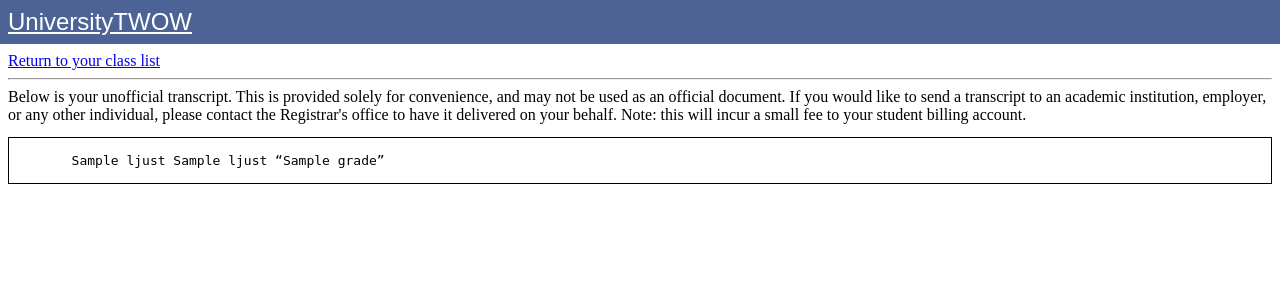
After one commit to 96-LB/UniversityTWOW, a Python web app: template templates/transcript.html in a window 1280 px wide. The commit adds this page. Shown: the top 300 px of the page. Run offline with Jinja, Linux system fonts and the light colour scheme; the template is opened without the code that fills it: most values are stand-ins (such as "Sample title", 1, 10 or a date in 2020).

Commit message:
transcripts!

```diff
--- a/static/css/base.css
+++ b/static/css/base.css
@@ -2,7 +2,7 @@
   --main: #4D6396; /* convert base-64 "TWOW" to hexadecimal */
 }
 
-table, th, tr, td {
+table, th, tr, td, pre {
     border: 1px solid black;
     border-collapse: collapse;
 }
--- a/templates/classes.html
+++ b/templates/classes.html
@@ -17,5 +17,11 @@
     </li>
     {%- endfor %}
 </ul>
+<hr>
+<div>
+    <a href="{{url_for('transcript')}}">
+        Unofficial transcripts are now available!
+    </a>
+<div>
 {%- endif %}
 {% endblock %}
--- /dev/null
+++ b/templates/transcript.html
@@ -0,0 +1,23 @@
+{% extends 'base.html' %}
+{% block css %}{% endblock %}
+{% block js %}{% endblock %}
+{% block body %}
+<div>
+    <a href="{{url_for('classes')}}">Return to your class list</a>
+</div>
+<hr>
+{%- if not grades %}
+<div>
+    No transcript is available at this time.
+</div>
+{%- else %}
+<div>
+    Below is your unofficial transcript. This is provided solely for convenience, and may not be used as an official document. If you would like to send a transcript to an academic institution, employer, or any other individual, please contact the Registrar's office to have it delivered on your behalf. Note: this will incur a small fee to your student billing account.
+</div>
+<pre>
+{% for class_, grade in grades.items() %}
+{{class_.ljust(10)}} {{grade[0].ljust(4)}} {{"“" + grade[1] + "”" if grade[1] else ""}}
+{%- endfor %}
+</pre>
+{%- endif %}
+{% endblock %}
```
Also changed, not shown: web/classes.py (+27 -3 lines), static/css/form.css (line endings or trailing spaces).
